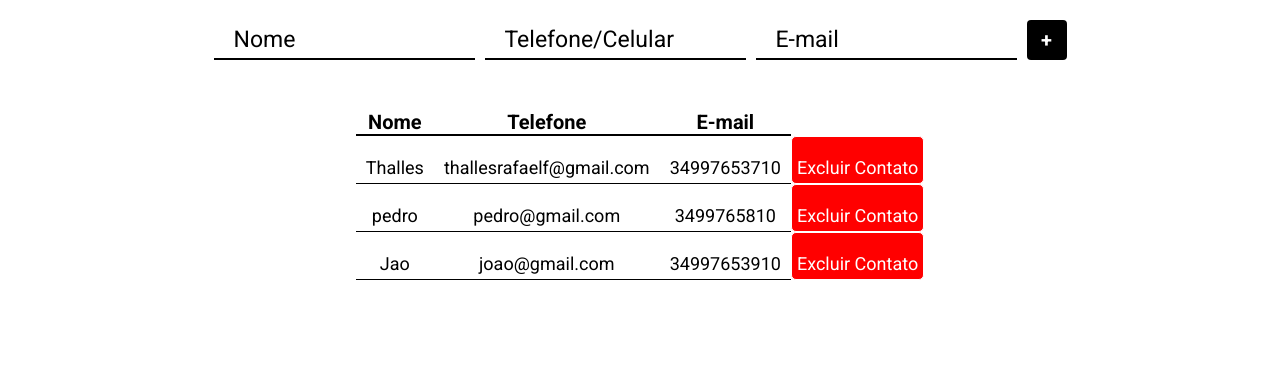
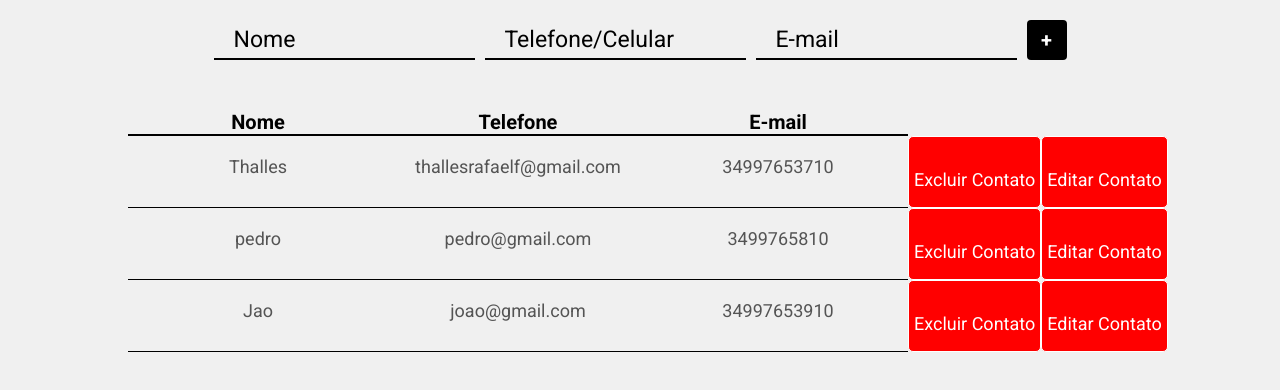
Before and after one commit to thallesrafaell/lista-contatos-react-redux, a React (Create React App) app: page / in a window 1280 px wide. Shown: the top 390 px of the page. Built offline with nearby package versions, Linux system fonts and the light colour scheme.

Commit message:
addicionan funcao de editar contato

```diff
--- a/src/components/Tabela/index.tsx
+++ b/src/components/Tabela/index.tsx
@@ -1,26 +1,89 @@
-import { useSelector } from 'react-redux'
-
-import { RootReducer } from '../../store'
-import { excluir } from '../../store/reducers/contatos'
+import { useState, useEffect } from 'react'
 import { useDispatch } from 'react-redux'
 
-import { Table, Td, Th, TdExcluir } from './styles'
+import { excluir, editar } from '../../store/reducers/contatos'
+import { Td, TdExcluir, TextArea } from './styles'
 import Contatos from '../../models/Contatos'
 
 type Props = Contatos
 
 const Tabela = ({ nome, numero, email }: Props) => {
-  const { itens } = useSelector((state: RootReducer) => state.cadastra)
   const dispatch = useDispatch()
+  const [contatoEmail, setContatoEmail] = useState('')
+  const [contatoNumero, setContatoNumero] = useState('')
+  const [contatoNome, setContatoNome] = useState('')
+  const [editando, setEditando] = useState(false)
+
+  useEffect(() => {
+    setContatoEmail(email)
+    setContatoNumero(numero)
+    setContatoNome(nome)
+  }, [numero, email, nome])
+
+  const cancelarEdicao = () => {
+    setEditando(false)
+    setContatoEmail(email)
+    setContatoNumero(numero)
+    setContatoNome(nome)
+  }
 
   return (
     <>
-      <Td>{nome}</Td>
-      <Td>{email}</Td>
-      <Td>{numero}</Td>
-      <TdExcluir onClick={() => dispatch(excluir(nome))}>
-        Excluir Contato
-      </TdExcluir>
+      <Td>
+        <TextArea
+          disabled={!editando}
+          value={contatoNome}
+          onChange={(evento) => {
+            setContatoNome(evento.target.value)
+          }}
+        />
+      </Td>
+      <Td>
+        <TextArea
+          disabled={!editando}
+          value={contatoEmail}
+          onChange={(evento) => {
+            setContatoEmail(evento.target.value)
+          }}
+        />
+      </Td>
+      <Td>
+        <TextArea
+          disabled={!editando}
+          value={contatoNumero}
+          onChange={(evento) => {
+            setContatoNumero(evento.target.value)
+          }}
+        />
+      </Td>
+      {editando ? (
+        <>
+          <TdExcluir
+            onClick={() => {
+              dispatch(
+                editar({
+                  nome: contatoNome,
+                  email: contatoEmail,
+                  numero: contatoNumero
+                })
+              )
+              setEditando(false)
+            }}
+          >
+            Salvar
+          </TdExcluir>
+          <TdExcluir onClick={() => cancelarEdicao()}>Cancelar</TdExcluir>
+        </>
+      ) : (
+        <>
+          <TdExcluir onClick={() => dispatch(excluir(nome))}>
+            Excluir Contato
+          </TdExcluir>
+          <TdExcluir onClick={() => setEditando(true)}>
+            Editar Contato
+          </TdExcluir>
+        </>
+      )}
     </>
   )
 }
--- a/src/components/Tabela/styles.ts
+++ b/src/components/Tabela/styles.ts
@@ -54,3 +54,13 @@ export const TdExcluir = styled(Td)`
 
   cursor: pointer;
 `
+
+export const TextArea = styled.textarea`
+  resize: none;
+  border: none;
+  text-align: center;
+  font-size: 18px;
+  white-space: nowrap;
+  width: 240px;
+  background-color: #f0f0f0;
+`
--- a/src/store/reducers/contatos.ts
+++ b/src/store/reducers/contatos.ts
@@ -45,10 +45,16 @@ const contatosSlice = createSlice({
       state.itens = [
         ...state.itens.filter((contato) => contato.nome !== action.payload)
       ]
+    },
+    editar: (state, action: PayloadAction<Contatos>) => {
+      const index = state.itens.findIndex((t) => t.nome === action.payload.nome)
+      if (index >= 0) {
+        state.itens[index] = action.payload
+      }
     }
   }
 })
 
-export const { cadastrar, excluir } = contatosSlice.actions
+export const { cadastrar, excluir, editar } = contatosSlice.actions
 
 export default contatosSlice.reducer
--- a/src/styles/index.ts
+++ b/src/styles/index.ts
@@ -7,15 +7,15 @@ export const EstiloGlobal = createGlobalStyle`
   box-sizing: border-box;
   font-family: Roboto, sans-serif;
 }
+
+body {
+  background-color: #f0f0f0;
+}
 `
 export const Container = styled.div`
   max-width: 1024px;
   width: 100%;
   margin: 0 auto;
-
-  body {
-    bakground-color: #f0f0f0;
-  }
 `
 export const Botao = styled.button`
   diplay:flex;
```
